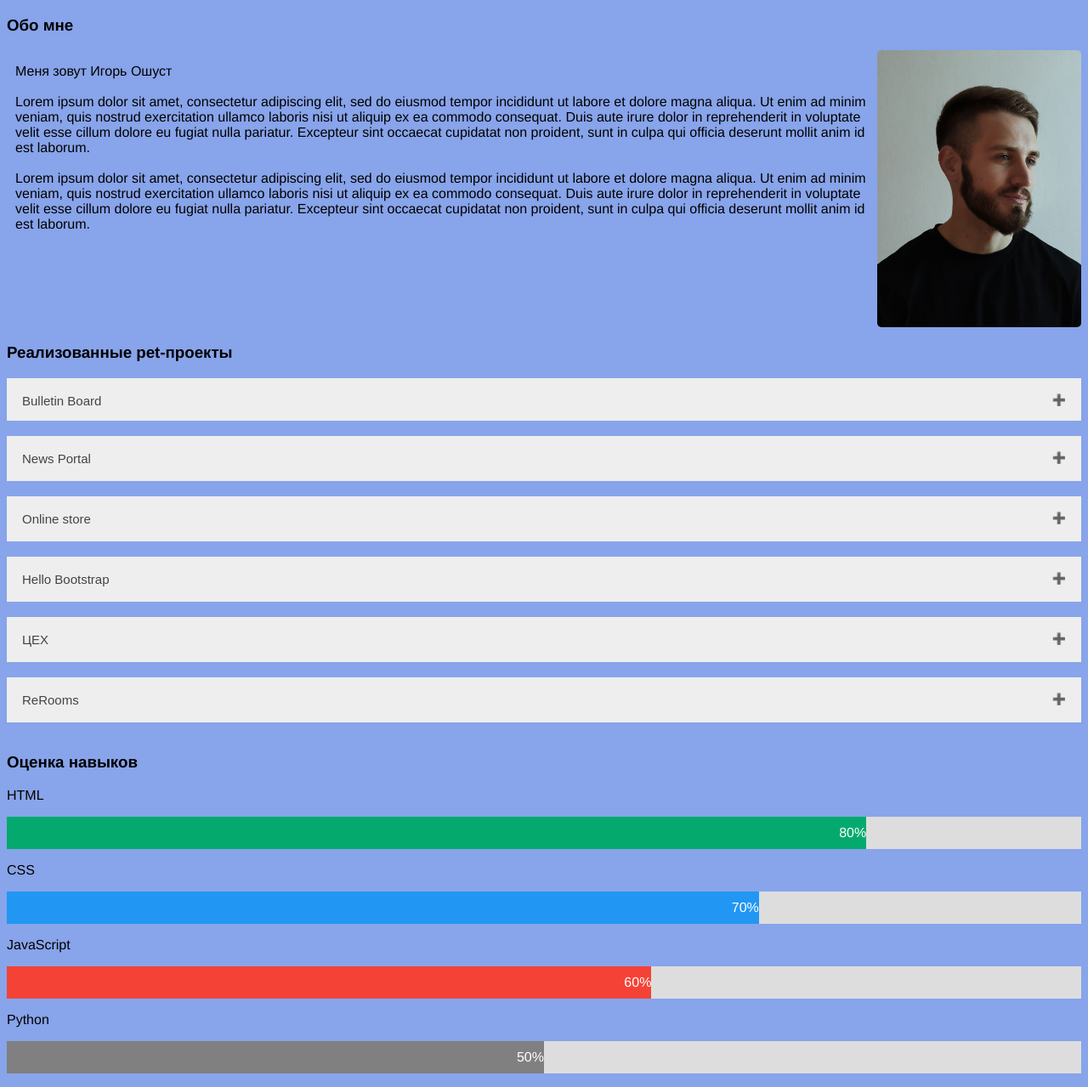
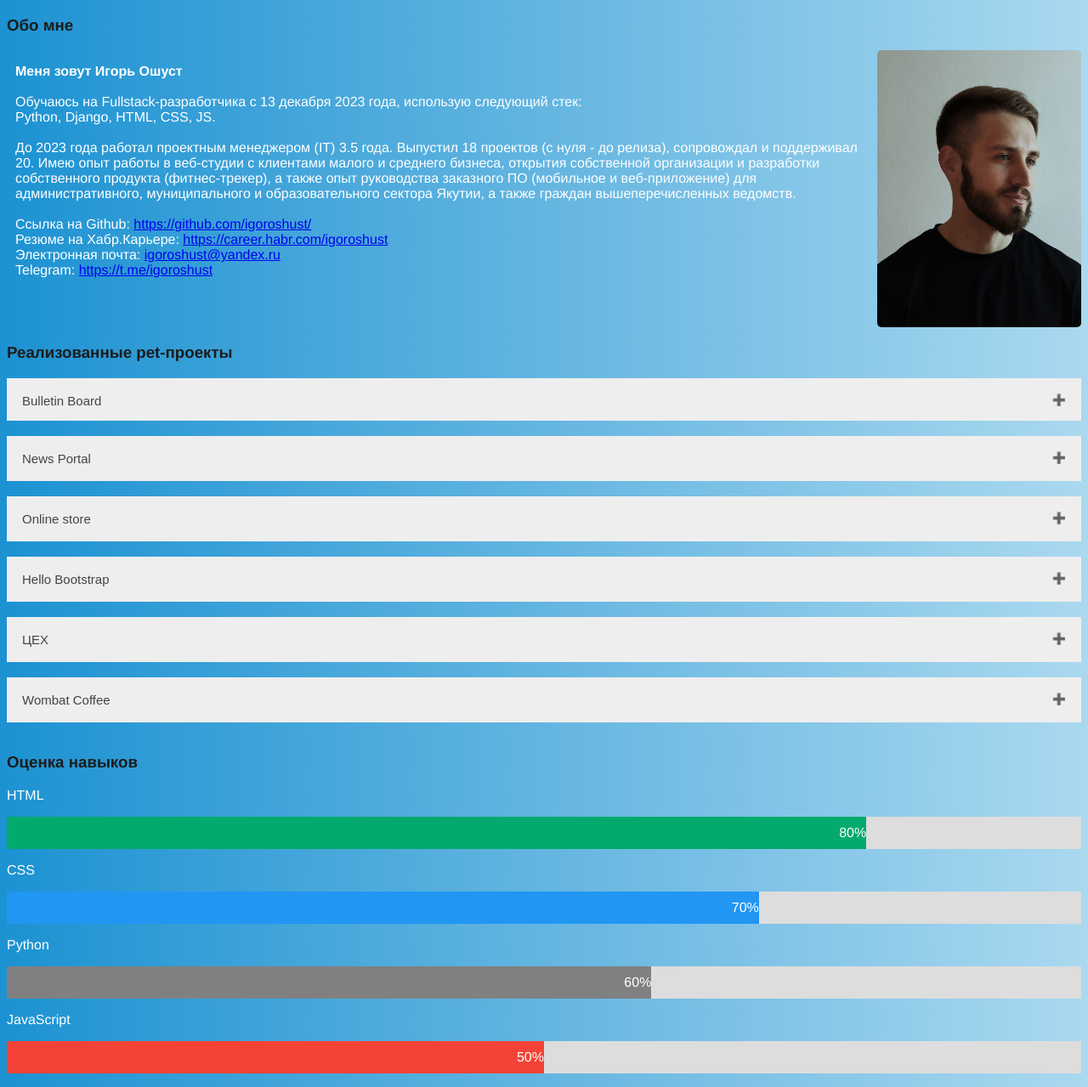
Before and after one commit to igoroshust/igoroshust.github.io, a plain HTML site: page about_me/index.html in a window 1280 px wide. Shown: the top 1279 px of the page at 85% size. Drawn offline with Linux system fonts and the light colour scheme.

Commit message:
new file version

```diff
--- a/about_me/index.html
+++ b/about_me/index.html
@@ -14,21 +14,17 @@
 <h3>Обо мне</h3>
 <div class="flexbox">
 
-    <p class="title">Меня зовут Игорь Ошуст<br><br>
-    Lorem ipsum dolor sit amet, consectetur adipiscing elit,
-        sed do eiusmod tempor incididunt ut labore et dolore magna aliqua.
-        Ut enim ad minim veniam, quis nostrud exercitation ullamco laboris nisi ut
-        aliquip ex ea commodo consequat. Duis aute irure dolor in reprehenderit in
-        voluptate velit esse cillum dolore eu fugiat nulla pariatur.
-        Excepteur sint occaecat cupidatat non proident,
-        sunt in culpa qui officia deserunt mollit anim id est laborum.<br><br>
-        Lorem ipsum dolor sit amet, consectetur adipiscing elit,
-        sed do eiusmod tempor incididunt ut labore et dolore magna aliqua.
-        Ut enim ad minim veniam, quis nostrud exercitation ullamco laboris nisi ut
-        aliquip ex ea commodo consequat. Duis aute irure dolor in reprehenderit in
-        voluptate velit esse cillum dolore eu fugiat nulla pariatur.
-        Excepteur sint occaecat cupidatat non proident,
-        sunt in culpa qui officia deserunt mollit anim id est laborum.
+    <p class="title"><strong>Меня зовут Игорь Ошуст</strong><br><br>
+        Обучаюсь на Fullstack-разработчика с 13 декабря 2023 года, использую следующий стек: <br>Python, Django, HTML, CSS, JS.<br><br>
+
+        До 2023 года работал проектным менеджером (IT) 3.5 года. Выпустил 18 проектов (с нуля - до релиза), сопровождал и поддерживал 20.
+        Имею опыт работы в веб-студии с клиентами малого и среднего бизнеса, открытия собственной организации и разработки собственного продукта (фитнес-трекер),
+        а также опыт руководства заказного ПО (мобильное и веб-приложение) для административного, муниципального и образовательного сектора Якутии, а также граждан вышеперечисленных ведомств.<br><br>
+
+    Ссылка на Github: <a href="https://github.com/igoroshust/">https://github.com/igoroshust/</a><br>
+        Резюме на Хабр.Карьере: <a href="https://career.habr.com/igoroshust">https://career.habr.com/igoroshust</a><br>
+        Электронная почта: <a href="mailto:igoroshust@yandex.ru">igoroshust@yandex.ru</a><br>
+        Telegram: <a href="https://t.me/igoroshust">https://t.me/igoroshust</a>
     </p>
 
        <img src="img/oshust.jpg" alt="Игорь Ошуст">
@@ -41,38 +37,43 @@
 
     <button type="button" class="collapsible item-1">Bulletin Board</button>
     <div class="content">
-        <p>Онлайн-портал для MMORPG-публикаций</p>
+        <p>Онлайн-портал для публикаций из категории "MMORPG"</p>
+        <p><a href="https://github.com/igoroshust/bulletin_board" target="_blank">Ссылка на Github</a></p>
     </div><br>
 
     <button type="button" class="collapsible item-2">News Portal</button>
     <div class="content">
         <p>Новостной портал для любителей собак</p>
+        <p><a href="https://github.com/igoroshust/news_portal" target="_blank">Ссылка на Github</a></p>
     </div><br>
 
     <button type="button" class="collapsible item-3">Online store</button>
     <div class="content">
         <p>Интернет-магазин товаров и услуг</p>
+        <p><a href="https://github.com/igoroshust/online_store" target="_blank">Ссылка на Github</a></p>
     </div><br>
 
     <button type="button" class="collapsible item-4">Hello Bootstrap</button>
     <div class="content">
         <p>Первый проект с использованием Bootstrap</p>
+        <p><a href="https://github.com/igoroshust/hello_bootstrap" target="_blank">Ссылка на Github</a></p>
     </div><br>
 
     <button type="button" class="collapsible item-5">ЦЕХ</button>
     <div class="content">
-        <p>Сайт для фитнес-клуба</p>
+        <p>Сайт для фитнес-клуба "ЦЕХ"</p>
+        <p><a href="https://ceh.composite.vip/" target="_blank">Ссылка на сайт</a></p>
     </div><br>
 
-        <button type="button" class="collapsible item-6">ReRooms</button>
+        <button type="button" class="collapsible item-6">Wombat Coffee</button>
     <div class="content">
-        <p>Вёрстка для мебельного магазина</p>
+        <p>Вёрстка для кофейни</p>
+        <p><a href="https://wombat.composite.vip/" target="_blank">Ссылка на сайт</a></p>
     </div>
 </div>
 <br>
 
 <h3>Оценка навыков</h3>
-
 <p>HTML</p>
 <div class="container">
     <div class="skills html">80%</div>
@@ -83,15 +84,16 @@
     <div class="skills css">70%</div>
 </div>
 
+<p>Python</p>
+<div class="container">
+    <div class="skills python">60%</div>
+</div>
+
 <p>JavaScript</p>
 <div class="container">
-    <div class="skills js">60%</div>
-</div>
+    <div class="skills js">50%</div>
+</div><br>
 
-<p>Python</p>
-<div class="container">
-    <div class="skills python">50%</div>
-</div>
 
 <h3>Карьерный путь</h3>
 <div class="timeline">
--- a/about_me/style.css
+++ b/about_me/style.css
@@ -3,8 +3,16 @@
 }
 
 body {
-    background-color: #88A4EA;
+    background-image: url('img/bg.png');
     font-family: Helvetica, sans-serif;
+}
+
+p {
+    color: white;
+}
+
+h3 {
+    color: #1C1C1C;
 }
 
 .flexbox {
@@ -42,6 +50,10 @@ body {
     /* grid-gap: 1vw; */
 }
 
+.grid-container p {
+    color: #000;
+}
+
 .collapsible {
     background-color: #eee;
     color: #444;
@@ -77,6 +89,10 @@ body {
     background-color: #f1f1f1;
 }
 
+.content a {
+    text-decoration: none;
+}
+
 .container {
     width: 100%;
     background-color: #ddd;
@@ -91,14 +107,18 @@ body {
 
 .html {width: 80%; background-color: #04AA6D;} /* Зелёный */
 .css {width: 70%; background-color: #2196F3;} /* Синий */
-.js {width: 60%; background-color: #f44336;} /* Красный */
-.python {width: 50%; background-color: #808080;} /* Серый */
+.python {width: 60%; background-color: #808080;} /* Серый */
+.js {width: 50%; background-color: #f44336;} /* Красный */
 
 
 .timeline {
     position: relative;
     max-width: 1200px;
     margin: 0 auto;
+}
+
+.timeline p {
+    color: #000;
 }
 
 .timeline::after {
@@ -225,3 +245,9 @@ body {
         width: 300px;
     }
 }
+
+@media screen and (max-width: 200px) {
+    .flexbox img {
+        width: 200px;
+    }
+}
```
Also changed, not shown: about_me/img/bg-1.jpg (added), about_me/img/bg.png (added).
